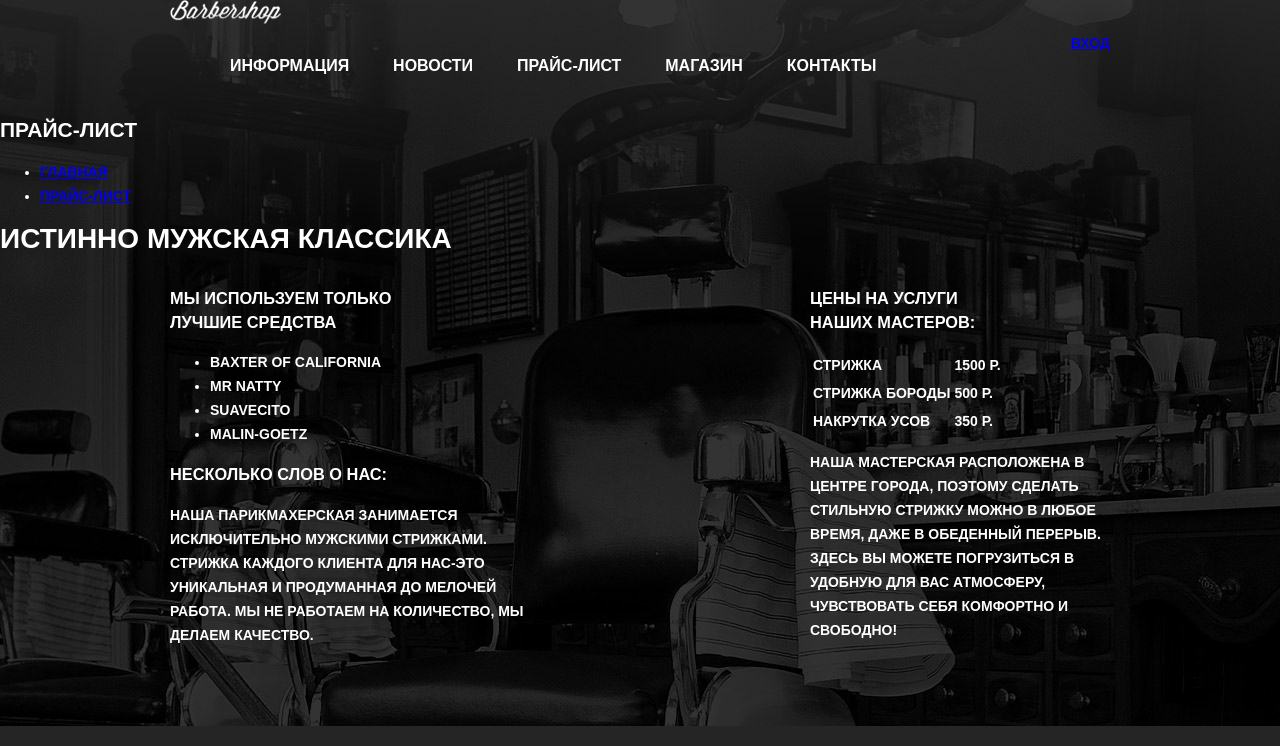
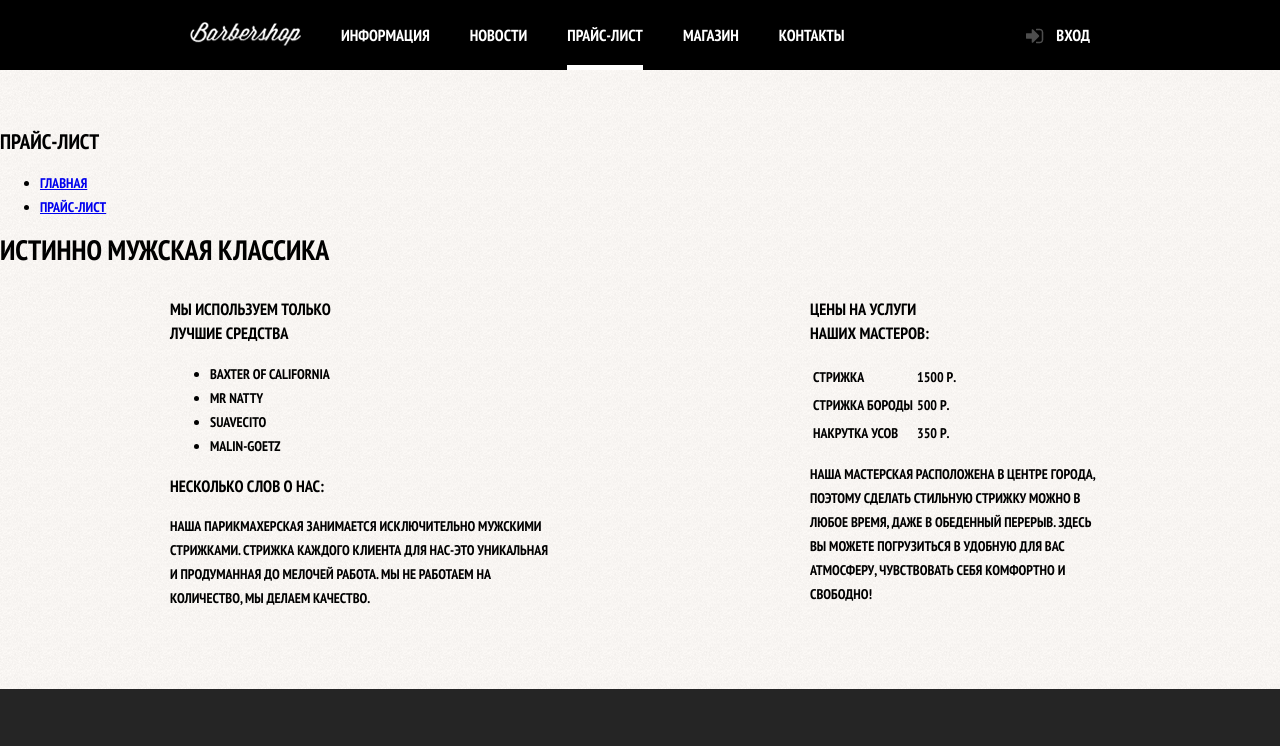
Before and after one commit to farvater/barbershop_borodinskiy, a plain HTML site: page pages/page-price.html in a window 1280 px wide. Shown: the top 746 px of the page. Drawn offline with Linux system fonts and the light colour scheme.

Commit message:
add css inner page

```diff
--- a/css/style.css
+++ b/css/style.css
@@ -15,6 +15,10 @@ font-family:"PT Sans Narrow", "Arial", sans-serif;
 text-transform: uppercase;
 background: #000 url('../img/bg.jpg') no-repeat center top;
 
+}
+.inner-page {
+	color: #000;
+	background: #f8f3f0 url("../img/content-bg1.png") repeat;
 }
 /*
 .sprite {
@@ -97,6 +101,31 @@ background: #000 url('../img/bg.jpg') no-repeat center top;
 }
 .main-menu a:hover {
 	background: #242424;
+}
+.main-menu .active {
+	position: relative;
+	background-color: none;
+}
+.main-menu .active a:hover {
+	background: none;
+}
+.main-menu .active::after {
+	content: "";
+	position: absolute;
+	height: 5px;
+	bottom: 0;
+	right: 20px;
+	left: 20px;
+	background: #fff;
+}
+.main-menu .inner-logo {
+	float: left;
+	width: 111px;
+	height: 20px;
+	padding-top: 22px;
+}
+.main-menu .inner-logo:hover {
+	background: none;
 }
 .user-block {
 	max-width: 140px;
--- a/pages/page-price.html
+++ b/pages/page-price.html
@@ -3,26 +3,27 @@
 <head>
 	<meta charset="utf-8">
 	<title>Barbershop</title>
+	<link href="https://fonts.googleapis.com/css?family=PT+Sans+Narrow:400,700&amp;subset=cyrillic" rel="stylesheet">
+	<link rel="stylesheet" type="text/css" href="../css/normalize.css">
 	<link rel="stylesheet" type="text/css" href="../css/style.css">
 </head>
-<body>
+<body class="inner-page">
 <!--Header of site-->
-<header>
+<header class="main-header">
 	<section class="container clearfix">
-	<div class="logo">
-		<img src="../img/logo.png" alt="logo of Borodinskiy">
-	</div>
-		<nav>
-			<ul class="main-menu">
+		<nav class="main-menu">
+			<a class="inner-logo" href="../index.html">
+		<img src="../img/logo.png" alt="logo of Borodinskiy"></a>
+			<ul>
 				<li><a href="#">Информация</a></li>
 				<li><a href="#">Новости</a></li>
-				<li><a href="#">Прайс-лист</a></li>
+				<li class="active"><a>Прайс-лист</a></li>
 				<li><a href="#">Магазин</a></li>
 				<li><a href="#">Контакты</a></li>
 			</ul>
 		</nav>
 		<div class="user-block">
-			<a href="#" class="user-block">ВХОД</a>
+			<a href="#" class="login">ВХОД</a>
 		</div>
 	</section>
 </header>
```
Also changed, not shown: img/content-bg1.png (added).
